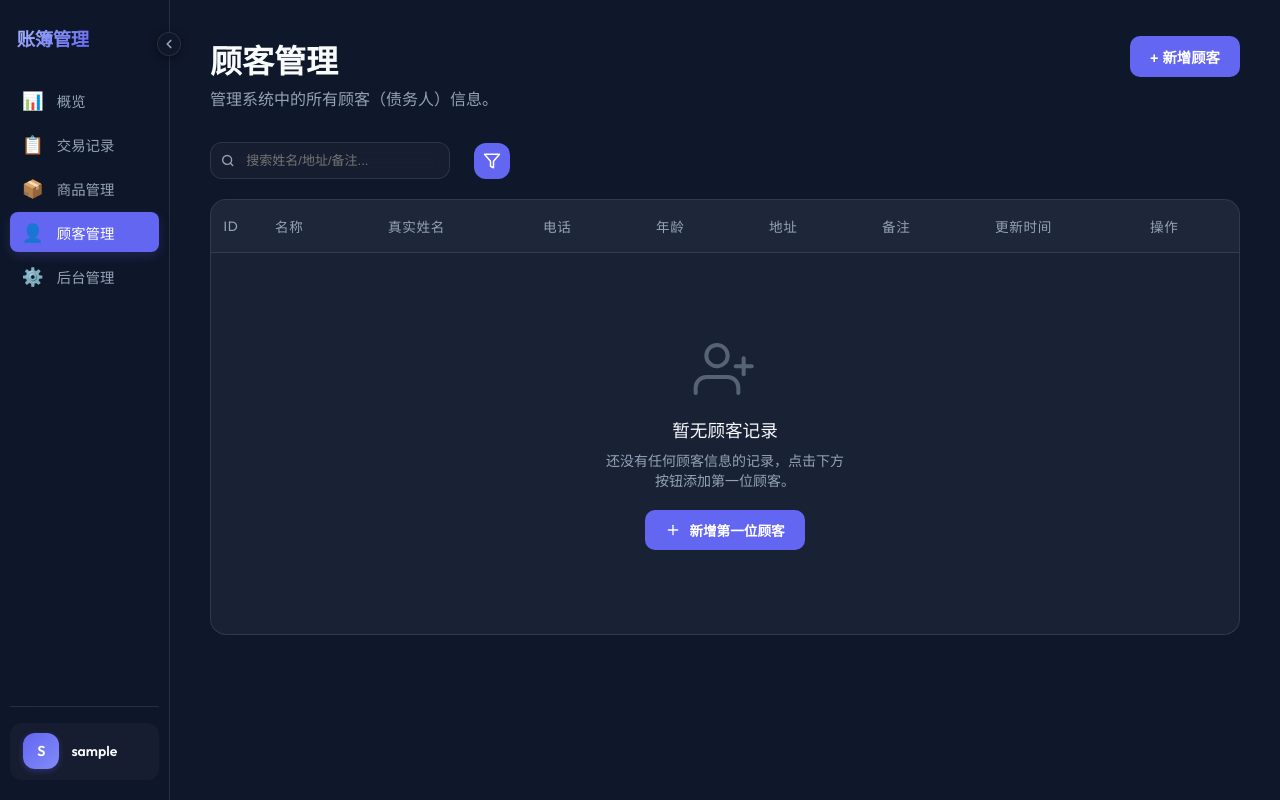
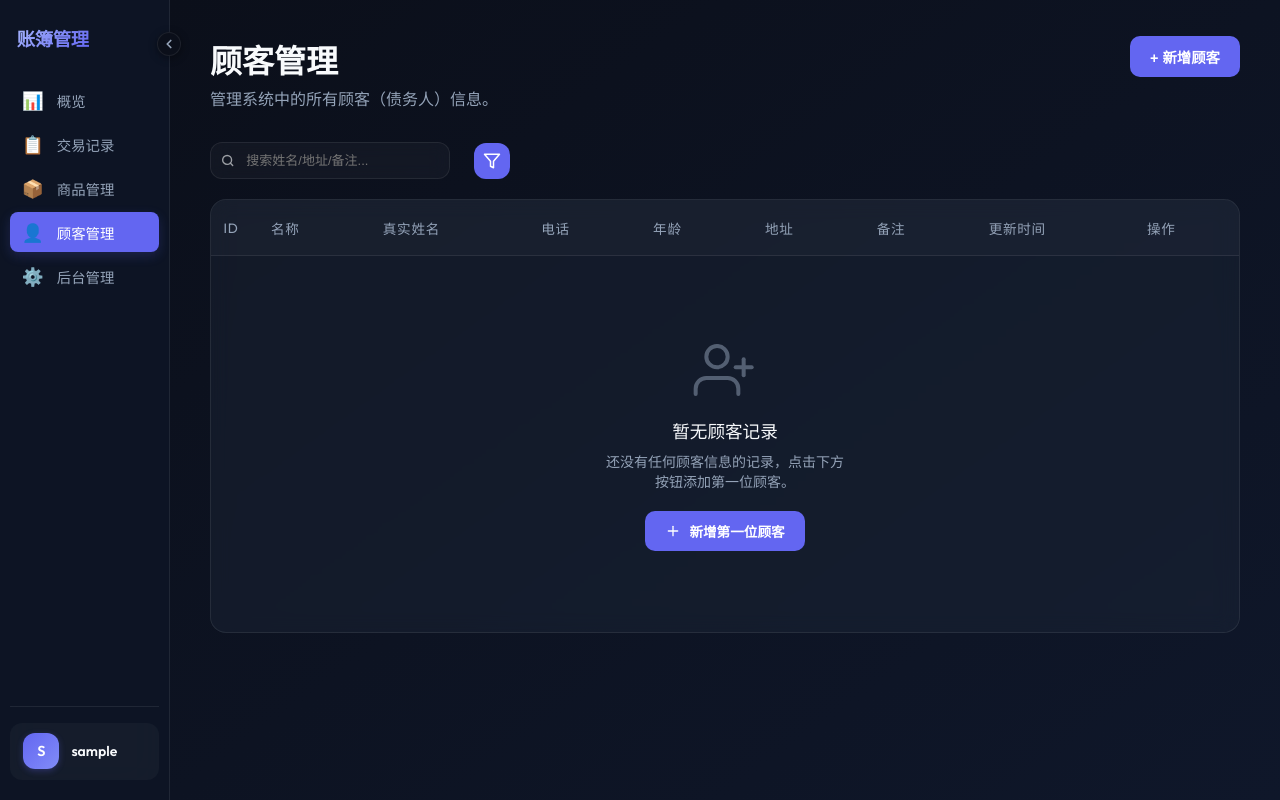
Before and after one commit to guyue55/AccountBooks, a Django app: page /customers in a window 1280 px wide. Run offline with Django 3.2, Linux system fonts and the light colour scheme; the visitor is signed in with stand-in values (Sample User, id 1).

Commit message:
style(ui): 优化主题变量并增强交互动效
- 调整 CSS 变量顺序，使颜色定义更清晰
- 添加顶部进度条，提升单页应用导航体验
- 为按钮和表格行添加悬停与点击反馈动画
- 引入自定义缓动函数，使过渡效果更平滑

```diff
--- a/templates/base.html
+++ b/templates/base.html
@@ -15,17 +15,31 @@
         :root {
             --primary-color: #6366f1;
             --primary-hover: #4f46e5;
-            --bg-color: #0f172a;
-            --card-bg: rgba(30, 41, 59, 0.7);
-            --sidebar-bg: rgba(15, 23, 42, 0.9);
-            --text-main: #f8fafc;
-            --text-dim: #94a3b8;
             --accent-green: #10b981;
             --accent-red: #ef4444;
             --accent-orange: #f59e0b;
-            --border-color: rgba(255, 255, 255, 0.1);
-            --border-dim: rgba(255, 255, 255, 0.05);
-            --transition-speed: 0.25s;
+            --bg-color: #0b0f1a;
+            --sidebar-bg: rgba(15, 23, 42, 0.7);
+            --card-bg: rgba(30, 41, 59, 0.4);
+            --border-color: rgba(255, 255, 255, 0.08);
+            --text-main: #f8fafc;
+            --text-dim: #94a3b8;
+            --transition-speed: 0.3s;
+            --ease-out: cubic-bezier(0.34, 1.56, 0.64, 1);
+            --ease-smooth: cubic-bezier(0.4, 0, 0.2, 1);
+        }
+
+        /* ===== Top Progress Bar (SPA-like feel) ===== */
+        #top-progress-bar {
+            position: fixed;
+            top: 0;
+            left: 0;
+            width: 0%;
+            height: 3px;
+            background: linear-gradient(to right, #818cf8, var(--primary-color));
+            z-index: 10000;
+            transition: width 0.3s ease;
+            box-shadow: 0 0 8px rgba(99, 102, 241, 0.6);
         }
 
         /* ===== 全局重置 ===== */
@@ -438,10 +452,17 @@
             border-radius: 0.625rem;
             font-weight: 600;
             cursor: pointer;
-            transition: all var(--transition-speed);
+            transition: all 0.2s var(--ease-smooth);
             border: none;
             font-size: 0.9rem;
             text-decoration: none;
+            transform-origin: center;
+            user-select: none;
+        }
+
+        .btn:active {
+            transform: scale(0.96) translateY(0);
+            opacity: 0.9;
         }
 
         .btn-primary {
@@ -829,12 +850,21 @@
             border-bottom: 1px solid var(--border-color);
         }
 
+        th,
         td {
-            padding: 1.25rem 1.5rem;
-            border-bottom: 1px solid var(--border-dim);
-            font-size: 0.95rem;
-            vertical-align: middle;
-            /* 确保内容在单元格内垂直居中 */
+            padding: 1.1rem 1.25rem;
+            text-align: left;
+            border-bottom: 1px solid var(--border-color);
+            transition: background-color 0.2s ease;
+        }
+
+        tr {
+            transition: background-color 0.2s ease;
+        }
+
+        tr:hover td {
+            background-color: rgba(255, 255, 255, 0.02);
+            color: var(--text-main);
         }
 
         .col-id {
@@ -1338,6 +1368,7 @@
 </head>
 
 <body class="preload">
+    <div id="top-progress-bar"></div>
     <!-- ===== 侧边栏导航 ===== -->
     <div class="sidebar" id="sidebar">
         <div class="sidebar-header">
@@ -1787,6 +1818,34 @@
                 showToast(msg.textContent.trim(), type);
             });
         });
+        // ===== 丝滑增强逻辑 =====
+
+        // 1. 顶部加载进度条响应
+        window.addEventListener('beforeunload', () => {
+            const bar = document.getElementById('top-progress-bar');
+            bar.style.width = '30%';
+            setTimeout(() => { bar.style.width = '70%'; }, 200);
+            setTimeout(() => { bar.style.width = '90%'; }, 500);
+        });
+
+        // 2. 为所有链接增加加载动效（排除 Javascript 或 弹窗触发类）
+        document.querySelectorAll('a:not([href^="javascript"]):not([target="_blank"]):not(.action-link)').forEach(a => {
+            a.addEventListener('click', (e) => {
+                const href = a.getAttribute('href');
+                if (href && !href.startsWith('#')) {
+                    const bar = document.getElementById('top-progress-bar');
+                    bar.style.width = '40%';
+                }
+            });
+        });
+
+        // 3. 增强按钮点击反馈 (Active State 补偿)
+        document.querySelectorAll('.btn').forEach(btn => {
+            btn.addEventListener('mousedown', () => btn.style.transform = 'scale(0.96)');
+            btn.addEventListener('mouseup', () => btn.style.transform = '');
+            btn.addEventListener('mouseleave', () => btn.style.transform = '');
+        });
+
     </script>
     {% endif %}
 </body>
```
